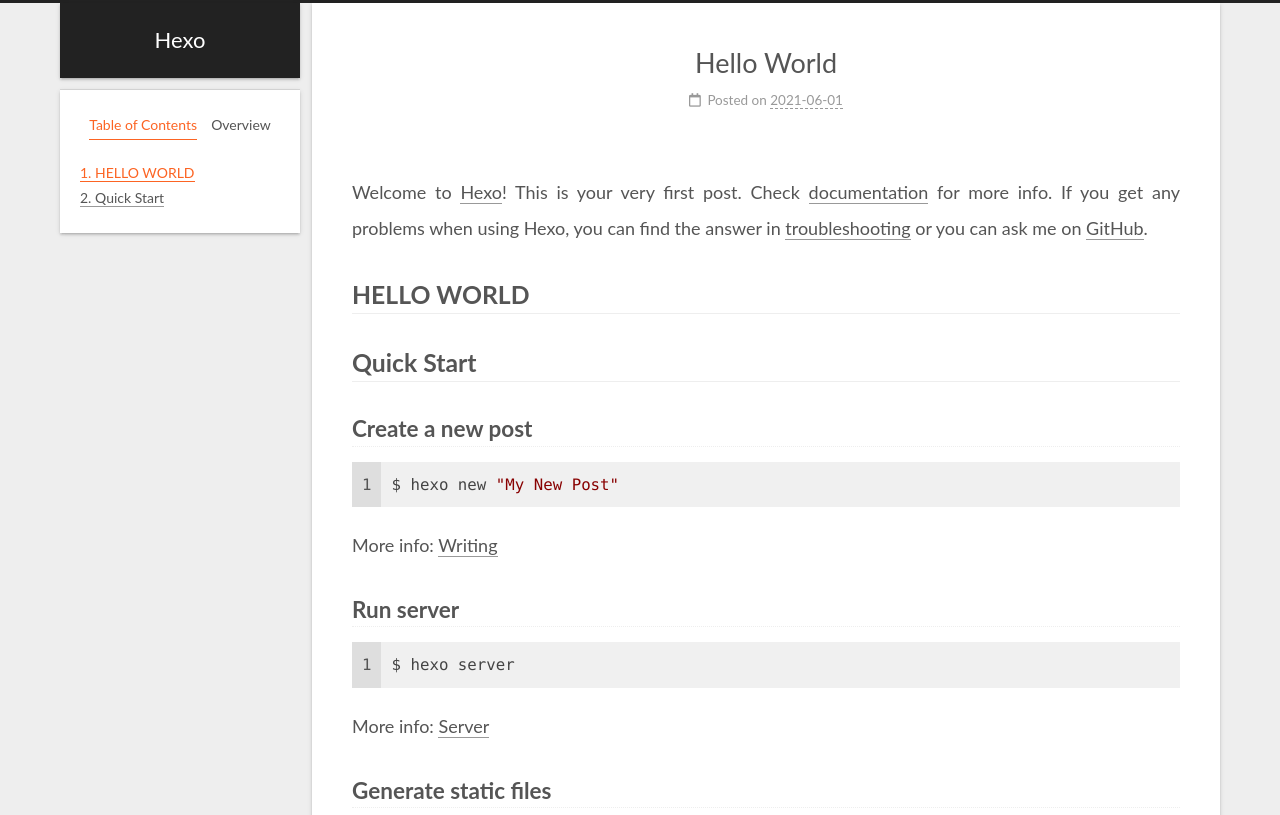
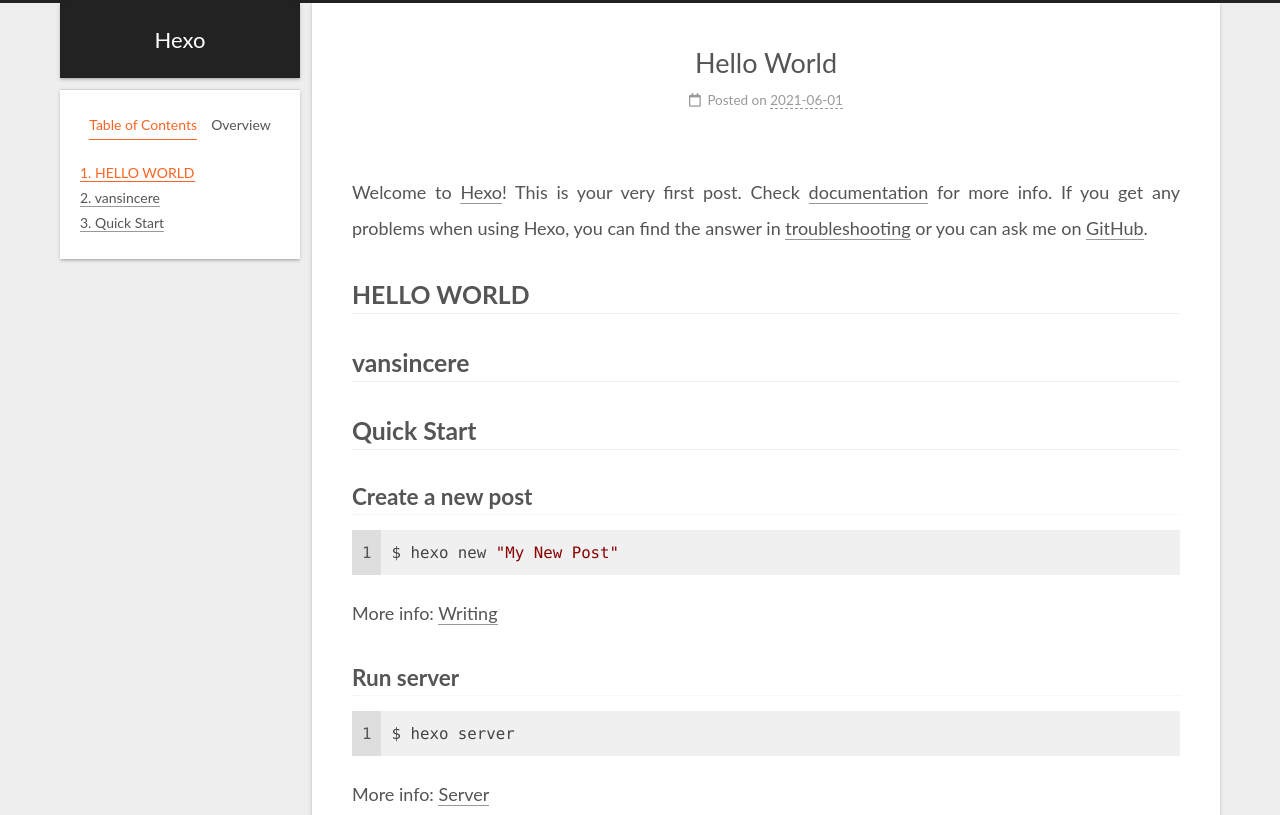
Before and after one commit to vansincere/vansincere.github.io, a plain HTML site: page 2021/06/01/hello-world/index.html in a window 1280 px wide. Shown: the top 815 px of the page. Drawn offline with nearby package versions, Linux system fonts and the light colour scheme.

Commit message:
Site updated: 2021-06-01 21:12:30

```diff
--- a/2021/06/01/hello-world/index.html
+++ b/2021/06/01/hello-world/index.html
@@ -28,7 +28,7 @@
 <meta property="og:description" content="Welcome to Hexo! This is your very first post. Check documentation for more info. If you get any problems when using Hexo, you can find the answer in troubleshooting or you can ask me on GitHub. HELLO">
 <meta property="og:locale" content="en_US">
 <meta property="article:published_time" content="2021-06-01T08:16:04.468Z">
-<meta property="article:modified_time" content="2021-06-01T08:21:41.948Z">
+<meta property="article:modified_time" content="2021-06-01T13:11:42.790Z">
 <meta property="article:author" content="vansincere">
 <meta name="twitter:card" content="summary">
 
@@ -107,7 +107,7 @@
       <div class="sidebar-panel-container">
         <!--noindex-->
         <div class="post-toc-wrap sidebar-panel">
-            <div class="post-toc animated"><ol class="nav"><li class="nav-item nav-level-2"><a class="nav-link" href="#HELLO-WORLD"><span class="nav-number">1.</span> <span class="nav-text">HELLO WORLD</span></a></li><li class="nav-item nav-level-2"><a class="nav-link" href="#Quick-Start"><span class="nav-number">2.</span> <span class="nav-text">Quick Start</span></a><ol class="nav-child"><li class="nav-item nav-level-3"><a class="nav-link" href="#Create-a-new-post"><span class="nav-number">2.1.</span> <span class="nav-text">Create a new post</span></a></li><li class="nav-item nav-level-3"><a class="nav-link" href="#Run-server"><span class="nav-number">2.2.</span> <span class="nav-text">Run server</span></a></li><li class="nav-item nav-level-3"><a class="nav-link" href="#Generate-static-files"><span class="nav-number">2.3.</span> <span class="nav-text">Generate static files</span></a></li><li class="nav-item nav-level-3"><a class="nav-link" href="#Deploy-to-remote-sites"><span class="nav-number">2.4.</span> <span class="nav-text">Deploy to remote sites</span></a></li></ol></li></ol></div>
+            <div class="post-toc animated"><ol class="nav"><li class="nav-item nav-level-2"><a class="nav-link" href="#HELLO-WORLD"><span class="nav-number">1.</span> <span class="nav-text">HELLO WORLD</span></a></li><li class="nav-item nav-level-2"><a class="nav-link" href="#vansincere"><span class="nav-number">2.</span> <span class="nav-text">vansincere</span></a></li><li class="nav-item nav-level-2"><a class="nav-link" href="#Quick-Start"><span class="nav-number">3.</span> <span class="nav-text">Quick Start</span></a><ol class="nav-child"><li class="nav-item nav-level-3"><a class="nav-link" href="#Create-a-new-post"><span class="nav-number">3.1.</span> <span class="nav-text">Create a new post</span></a></li><li class="nav-item nav-level-3"><a class="nav-link" href="#Run-server"><span class="nav-number">3.2.</span> <span class="nav-text">Run server</span></a></li><li class="nav-item nav-level-3"><a class="nav-link" href="#Generate-static-files"><span class="nav-number">3.3.</span> <span class="nav-text">Generate static files</span></a></li><li class="nav-item nav-level-3"><a class="nav-link" href="#Deploy-to-remote-sites"><span class="nav-number">3.4.</span> <span class="nav-text">Deploy to remote sites</span></a></li></ol></li></ol></div>
         </div>
         <!--/noindex-->
 
@@ -185,7 +185,7 @@
       <span class="post-meta-item-text">Posted on</span>
 
 
-      <time title="Created: 2021-06-01 16:16:04 / Modified: 16:21:41" itemprop="dateCreated datePublished" datetime="2021-06-01T16:16:04+08:00">2021-06-01</time>
+      <time title="Created: 2021-06-01 16:16:04 / Modified: 21:11:42" itemprop="dateCreated datePublished" datetime="2021-06-01T16:16:04+08:00">2021-06-01</time>
     </span>
 
 
@@ -199,7 +199,7 @@
 
     <div class="post-body" itemprop="articleBody">
         <p>Welcome to <a target="_blank" rel="noopener" href="https://hexo.io/">Hexo</a>! This is your very first post. Check <a target="_blank" rel="noopener" href="https://hexo.io/docs/">documentation</a> for more info. If you get any problems when using Hexo, you can find the answer in <a target="_blank" rel="noopener" href="https://hexo.io/docs/troubleshooting.html">troubleshooting</a> or you can ask me on <a target="_blank" rel="noopener" href="https://github.com/hexojs/hexo/issues">GitHub</a>.</p>
-<h2 id="HELLO-WORLD"><a href="#HELLO-WORLD" class="headerlink" title="HELLO WORLD"></a>HELLO WORLD</h2><h2 id="Quick-Start"><a href="#Quick-Start" class="headerlink" title="Quick Start"></a>Quick Start</h2><h3 id="Create-a-new-post"><a href="#Create-a-new-post" class="headerlink" title="Create a new post"></a>Create a new post</h3><figure class="highlight bash"><table><tr><td class="gutter"><pre><span class="line">1</span><br></pre></td><td class="code"><pre><span class="line">$ hexo new <span class="string">&quot;My New Post&quot;</span></span><br></pre></td></tr></table></figure>
+<h2 id="HELLO-WORLD"><a href="#HELLO-WORLD" class="headerlink" title="HELLO WORLD"></a>HELLO WORLD</h2><h2 id="vansincere"><a href="#vansincere" class="headerlink" title="vansincere"></a>vansincere</h2><h2 id="Quick-Start"><a href="#Quick-Start" class="headerlink" title="Quick Start"></a>Quick Start</h2><h3 id="Create-a-new-post"><a href="#Create-a-new-post" class="headerlink" title="Create a new post"></a>Create a new post</h3><figure class="highlight bash"><table><tr><td class="gutter"><pre><span class="line">1</span><br></pre></td><td class="code"><pre><span class="line">$ hexo new <span class="string">&quot;My New Post&quot;</span></span><br></pre></td></tr></table></figure>
 
 <p>More info: <a target="_blank" rel="noopener" href="https://hexo.io/docs/writing.html">Writing</a></p>
 <h3 id="Run-server"><a href="#Run-server" class="headerlink" title="Run server"></a>Run server</h3><figure class="highlight bash"><table><tr><td class="gutter"><pre><span class="line">1</span><br></pre></td><td class="code"><pre><span class="line">$ hexo server</span><br></pre></td></tr></table></figure>
```
Also changed, not shown: index.html (+2 -2 lines).
